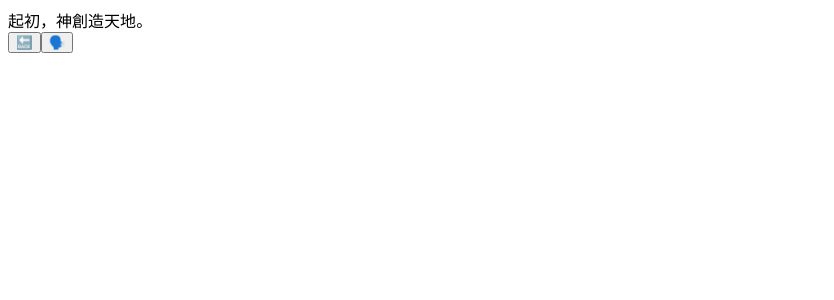
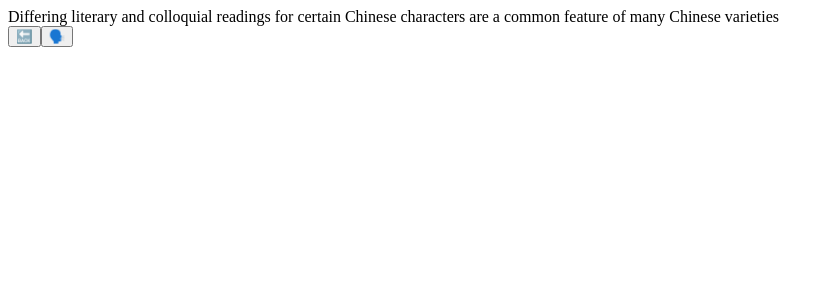
Before and after one commit to tomcumming/sentence-mining, a React app: page / in a window 1280 px wide. Shown: the top 300 px of the page, without its empty margins (0-834 px from the left). Built offline with nearby package versions, Linux system fonts and the light colour scheme; the HTML template or start-up script is replaced by a standard one.

Commit message:
Only show parent sections

```diff
--- a/src/components/screens/review/assess/assess.css
+++ b/src/components/screens/review/assess/assess.css
@@ -32,30 +32,8 @@
   font-size: 28px;
 }
 
-.review-access-screen > ._sentence > ._token {
-  display: inline-flex;
-  white-space: pre;
-}
-
-.review-access-screen__section {
+.review-access-screen > ._sentence > ._section {
   background-color: #00000044;
   cursor: pointer;
+  border-radius: 8px;
 }
-
-.review-access-screen__section > .review-access-screen__section {
-  background-color: #00000022;
-}
-
-._token > .review-access-screen__section {
-  margin-bottom: 2px;
-}
-
-.review-access-screen__section._start {
-  border-top-left-radius: 8px;
-  border-bottom-left-radius: 8px;
-}
-
-.review-access-screen__section._end {
-  border-top-right-radius: 8px;
-  border-bottom-right-radius: 8px;
-}
--- a/src/components/screens/review/assess/index.tsx
+++ b/src/components/screens/review/assess/index.tsx
@@ -1,15 +1,7 @@
 import * as React from "react";
+import { LearnableSection } from "../../../../data";
 
 import RoundBtn from "../../../round-btn";
-
-export type LearnableSection = {
-  /** The index of the first token of the section */
-  start: number;
-  /** The length in tokens of the learnable section */
-  length: number;
-
-  type: "character" | "word" | "phrase";
-};
 
 export type Props = {
   fontSize: "normal" | "characters";
@@ -19,55 +11,74 @@ export type Props = {
   onReplaySpeech?: () => void;
 };
 
-function indexSections(
+function sectionContains(
+  child: LearnableSection,
+  parent: LearnableSection
+): boolean {
+  return (
+    child.start >= parent.start &&
+    child.start + child.length <= parent.start + parent.length
+  );
+}
+
+export type RenderSection = {
+  render: boolean;
+  section: LearnableSection;
+};
+
+function* groupTokens(
   tokens: string[],
   sections: LearnableSection[]
-): Map<number, LearnableSection[]> {
-  let index = new Map<number, LearnableSection[]>();
+): Iterable<string | [string[], LearnableSection]> {
+  const sectionsIndex = new Map<number, LearnableSection>();
   for (const section of sections) {
-    for (
-      let idx = section.start;
-      idx < section.start + section.length;
-      idx += 1
-    ) {
-      const existing = index.get(idx) || [];
-      existing.push(section);
-      index.set(idx, existing);
+    const existing = sectionsIndex.get(section.start);
+    if (!existing || existing.length < section.length)
+      sectionsIndex.set(section.start, section);
+  }
+
+  let idx = 0;
+
+  while (idx < tokens.length) {
+    const currentSection = sectionsIndex.get(idx);
+    if (currentSection) {
+      yield [tokens.slice(idx, idx + currentSection.length), currentSection];
+      idx += currentSection.length;
+    } else {
+      yield tokens[idx];
+      idx += 1;
     }
   }
-  return index;
 }
 
 function Sentence({ tokens, sections }: Pick<Props, "tokens" | "sections">) {
-  const sectionIndex = React.useMemo(
-    () => indexSections(tokens, sections),
+  const groupedTokens = React.useMemo(
+    () => Array.from(groupTokens(tokens, sections)),
     [tokens, sections]
   );
 
-  const wrapToken =
-    (idx: number) =>
-    (
-      content: React.ReactChild,
-      section: LearnableSection
-    ): React.ReactChild => {
-      const className = [
-        "review-access-screen__section",
-        ...(section.start === idx ? ["_start"] : []),
-        ...(section.start + section.length - 1 === idx ? ["_end"] : []),
-      ].join(" ");
-      return <span className={className}>{content}</span>;
-    };
-
   return (
     <div className="_sentence">
-      {tokens.map((token, idx) => (
-        <span key={idx} className="_token" data-token-idx={idx}>
-          {(sectionIndex.get(idx) || []).reduce(
-            wrapToken(idx),
-            <span>{token}</span>
-          )}
-        </span>
-      ))}
+      {groupedTokens.map((tokenOrSection, idx) => {
+        if (typeof tokenOrSection === "string") {
+          return (
+            <span key={idx} className="_token">
+              {tokenOrSection}
+            </span>
+          );
+        } else {
+          const [tokens, section] = tokenOrSection;
+          return (
+            <span key={idx} className="_section">
+              {tokens.map((token, idx) => (
+                <span key={idx} className="_token">
+                  {token}
+                </span>
+              ))}
+            </span>
+          );
+        }
+      })}
     </div>
   );
 }
--- /dev/null
+++ b/src/data.ts
@@ -0,0 +1,14 @@
+export type LearnableKey = string[];
+
+export type LearnableSectionType = "word" | "phrase" | "reading";
+
+/** These should only overlap if one is a subset of the other */
+export type LearnableSection = {
+  /** Token start index */
+  start: number;
+  /** Length in tokens */
+  length: number;
+
+  type: LearnableSectionType;
+  key: LearnableKey;
+};
--- a/src/main.tsx
+++ b/src/main.tsx
@@ -1,26 +1,75 @@
 import * as React from "react";
 import * as ReactDOM from "react-dom";
 
-import ReviewAssess, {
-  LearnableSection,
-} from "./components/screens/review/assess";
+import ReviewAssess from "./components/screens/review/assess";
 import ReviewTest from "./components/screens/review/test";
+import { LearnableSection } from "./data";
 
+/*
 const exampleTokens = ["起", "初", "，", "神", "創", "造", "天", "地", "。"];
 
 const exampleSections: LearnableSection[] = [
-  { start: 0, length: 1, type: "character" },
-  { start: 1, length: 1, type: "character" },
-  { start: 3, length: 1, type: "character" },
-  { start: 4, length: 1, type: "character" },
-  { start: 5, length: 1, type: "character" },
-  // { start: 6, length: 1, type: 'character' },
-  // { start: 7, length: 1, type: 'character' },
+  { start: 0, length: 1, type: "reading", key: ["起"] },
+  { start: 1, length: 1, type: "reading", key: ["初"] },
+  { start: 3, length: 1, type: "reading", key: ["神"] },
+  { start: 4, length: 1, type: "reading", key: ["創"] },
+  { start: 5, length: 1, type: "reading", key: ["造"] },
+  { start: 6, length: 1, type: "reading", key: ["天"] },
+  { start: 7, length: 1, type: "reading", key: ["地"] },
 
-  { start: 0, length: 2, type: "word" },
-  { start: 3, length: 1, type: "word" },
-  { start: 4, length: 2, type: "word" },
-  { start: 6, length: 2, type: "word" },
+  { start: 0, length: 2, type: "word", key: ["起", "初"] },
+  { start: 3, length: 1, type: "word", key: ["神"] },
+  { start: 4, length: 2, type: "word", key: ["創", "造"] },
+  { start: 6, length: 2, type: "word", key: ["天", "地"] },
+
+  // Just as an example
+  { start: 4, length: 4, type: "phrase", key: ["創", "造", "天", "地"] },
+];
+*/
+
+const exampleTokens = [
+  "Differing",
+  " ",
+  "literary",
+  " ",
+  "and",
+  " ",
+  "colloquial",
+  " ",
+  "readings",
+  " ",
+  "for",
+  " ",
+  "certain",
+  " ",
+  "Chinese",
+  " ",
+  "characters",
+  " ",
+  "are",
+  " ",
+  "a",
+  " ",
+  "common",
+  " ",
+  "feature",
+  " ",
+  "of",
+  " ",
+  "many",
+  " ",
+  "Chinese",
+  " ",
+  "varieties",
+];
+
+const exampleSections: LearnableSection[] = [
+  { start: 0, length: 1, type: "word", key: ["differing"] },
+  { start: 2, length: 1, type: "word", key: ["literary"] },
+  { start: 4, length: 1, type: "word", key: ["and"] },
+  { start: 6, length: 1, type: "word", key: ["colloquial"] },
+
+  { start: 14, length: 3, type: "phrase", key: ["chinese", " ", "characters"] },
 ];
 
 ReactDOM.render(
```
